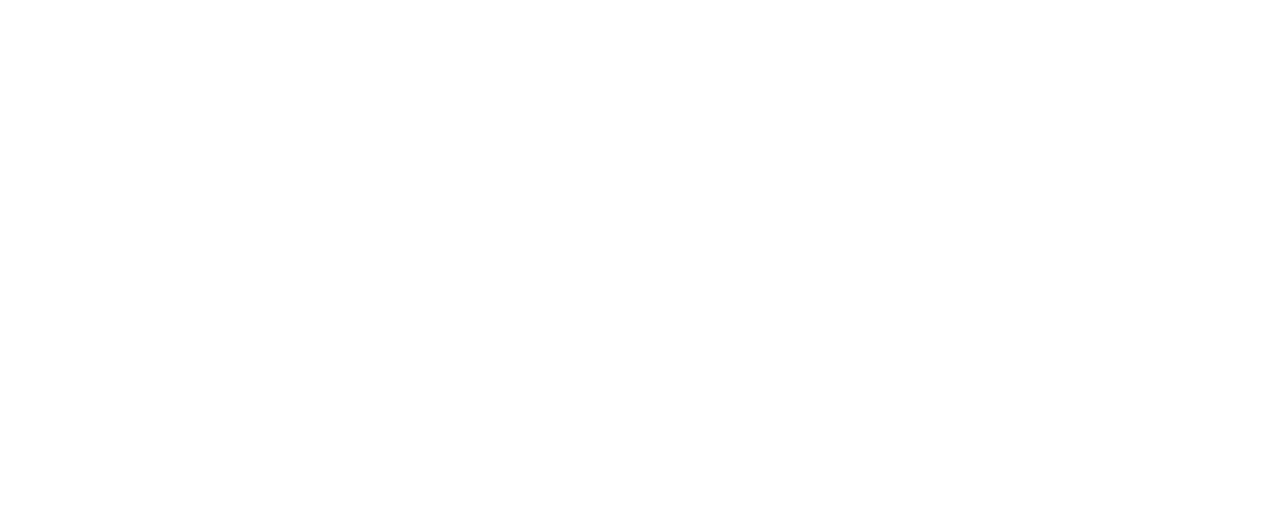
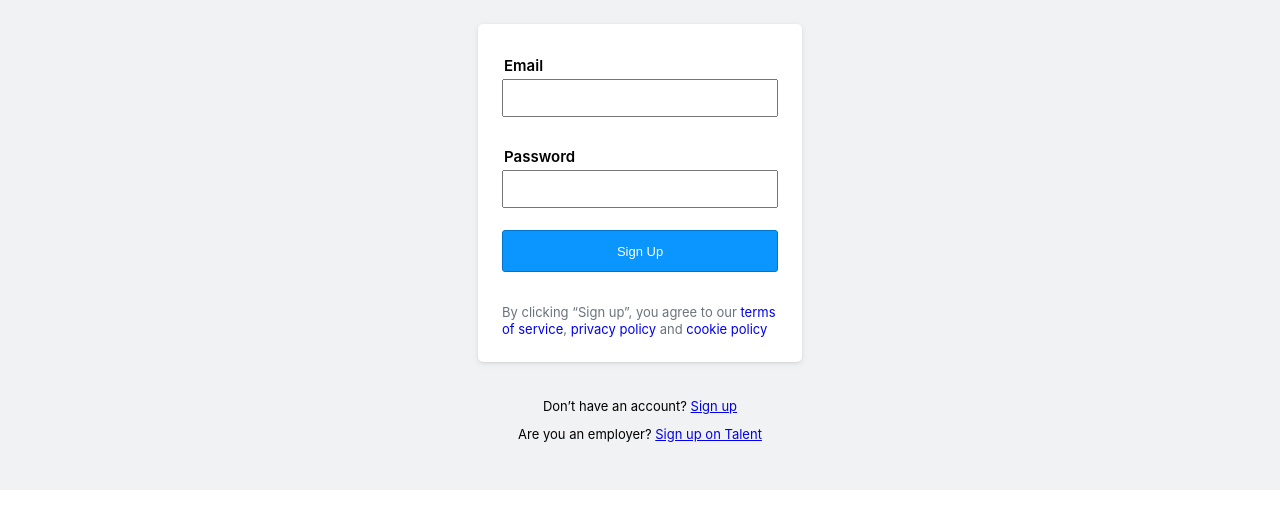
Before and after one commit to codestates-seb/seb41_pre_021, a React (Create React App) app in the folder client/stack/: page /login in a window 1280 px wide. Before the commit this address had no page. Shown: the top 528 px of the page. Built offline with nearby package versions, Linux system fonts and the light colour scheme; a web font is replaced by a local one.

Commit message:
[FE] feat:login 완성

```diff
--- a/client/stack/package.json
+++ b/client/stack/package.json
@@ -8,7 +8,9 @@
     "@testing-library/react": "^13.4.0",
     "@testing-library/user-event": "^13.5.0",
     "axios": "^1.2.1",
+    "jwt-decode": "^3.1.2",
     "react": "^18.2.0",
+    "react-cookie": "^4.1.1",
     "react-dom": "^18.2.0",
     "react-redux": "^8.0.5",
     "react-router-dom": "^6.6.0",
--- a/client/stack/src/Router.js
+++ b/client/stack/src/Router.js
@@ -4,6 +4,7 @@
 import Tags from './pages/Tags';
 import Users from './pages/Users';
 import SignUp from './pages/SignUp';
+import Login from './pages/Login';
 
 const Router = () => {
   // 로그인 기능 구현 후, isLoggedIn 상태로 조건부 라우팅 해야 함.
@@ -14,6 +15,7 @@
       <Route path="/tags" element={<Tags />} />
       <Route path="/users" element={<Users />} />
       <Route path="/signup" element={<SignUp />} />
+      <Route path="/login" element={<Login />} />
     </Routes>
   );
 };
--- /dev/null
+++ b/client/stack/src/components/LoginForm.js
@@ -0,0 +1,192 @@
+import styled from 'styled-components';
+import { useState } from 'react';
+import { useNavigate } from 'react-router-dom';
+import axios from 'axios';
+import jwt_decode from 'jwt-decode';
+import { setCookie } from '../util/cookie';
+
+const LoginForm = () => {
+  const [textInput, setTextInput] = useState({
+    email: '',
+    password: '',
+  });
+
+  const { email, password } = textInput;
+
+  const handleInputChange = (e) => {
+    setTextInput({ ...textInput, [e.target.name]: e.target.value });
+  };
+
+  const validateData = () => {
+    validateEmail();
+    validatePassword();
+  };
+
+  const navigate = useNavigate();
+  const handleSubmitClick = async () => {
+    validateData();
+    if (isEmailValid && isPasswordValid) {
+      try {
+        const response = await axios.post('https://hyeon-dong.site/login', {
+          username: email,
+          password,
+        });
+        const userJwt = await response.headers.get('Authorization');
+        const decodedJwt = jwt_decode(userJwt);
+        setCookie('userJwt', userJwt);
+        localStorage.setItem('memberId', JSON.stringify(decodedJwt.memberId));
+        localStorage.setItem('username', JSON.stringify(decodedJwt.username));
+        alert('Logged In!');
+        navigate('/');
+        return response;
+      } catch (err) {
+        console.error(err);
+      }
+    }
+  };
+
+  const [isEmailValid, setIsEmailValid] = useState(false);
+  const [isPasswordValid, setIsPasswordValid] = useState(false);
+  const [emailNotice, setEmailNotice] = useState('');
+  const [passwordNotice, setPasswordNotice] = useState('');
+
+  // 이메일 유효성 검사
+  const validateEmail = () => {
+    if (email.length !== 0) {
+      setIsEmailValid(true);
+      setEmailNotice('');
+    } else {
+      setIsEmailValid(false);
+      setEmailNotice(`Email cannot be empty.`);
+    }
+  };
+
+  // 비밀번호 유효성 검사
+  const validatePassword = () => {
+    if (password.length !== 0) {
+      setIsPasswordValid(true);
+      setPasswordNotice('');
+    } else {
+      setIsPasswordValid(false);
+      setPasswordNotice('Passwords cannot be empty.');
+    }
+  };
+
+  return (
+    <SignUpFormContainer>
+      <SignUpInputWrapper>
+        <SignUpFormLabel htmlFor="email_input">Email</SignUpFormLabel>
+        <SignUpFormInput
+          type="email"
+          id="email_input"
+          name="email"
+          onChange={(e) => {
+            handleInputChange(e);
+          }}
+        />
+        <SignUpFormNotice>{emailNotice}</SignUpFormNotice>
+      </SignUpInputWrapper>
+      <SignUpInputWrapper>
+        <SignUpFormLabel htmlFor="password_input">Password</SignUpFormLabel>
+        <SignUpFormInput
+          type="password"
+          id="password_input"
+          name="password"
+          onChange={(e) => {
+            handleInputChange(e);
+          }}
+        />
+        <SignUpFormNotice>{passwordNotice}</SignUpFormNotice>
+      </SignUpInputWrapper>
+      <SignUpButtonWrapper>
+        <SignUpFormButton type="button" onClick={handleSubmitClick}>
+          Sign Up
+        </SignUpFormButton>
+        <SignUpFormParagraph>
+          <p>
+            By clicking “Sign up”, you agree to our{' '}
+            <a href="https://stackoverflow.com/legal/terms-of-service/public">
+              terms of service
+            </a>
+            ,{' '}
+            <a href="https://stackoverflow.com/legal/privacy-policy">
+              privacy policy{' '}
+            </a>
+            and{' '}
+            <a href="https://stackoverflow.com/legal/cookie-policy">
+              cookie policy
+            </a>
+          </p>
+        </SignUpFormParagraph>
+      </SignUpButtonWrapper>
+    </SignUpFormContainer>
+  );
+};
+
+const SignUpFormContainer = styled.div`
+  display: flex;
+  flex-direction: column;
+  background-color: white;
+  width: 324px;
+  margin-bottom: 24px;
+  padding: 24px;
+  box-shadow: var(--bs-sm);
+  border-radius: 5px;
+  box-sizing: border-box;
+`;
+
+const SignUpInputWrapper = styled.div`
+  display: flex;
+  flex-direction: column;
+  margin: 6px 0;
+`;
+
+const SignUpFormLabel = styled.label`
+  font-size: 15px;
+  font-weight: 600;
+  padding: 0 2px;
+  margin: 2px 0;
+`;
+
+const SignUpFormInput = styled.input`
+  width: 268px;
+  height: 32px;
+  margin: 2px 0;
+  font-size: 13px;
+  line-height: 17px;
+`;
+
+const SignUpFormNotice = styled.p`
+  font-size: 12px;
+  color: var(--red);
+  margin: 2px 0;
+`;
+
+const SignUpButtonWrapper = styled.div`
+  width: 100%;
+`;
+
+const SignUpFormButton = styled.button`
+  width: 100%;
+  height: 42px;
+  background-color: var(--blue-500);
+  color: white;
+  font-size: 13px;
+  border-radius: 3px;
+  border: solid 1px var(--blue-600);
+`;
+
+const SignUpFormParagraph = styled.div`
+  margin-top: 32px;
+  p {
+    font-size: 13px;
+    line-height: 17px;
+    color: rgb(106, 115, 124);
+  }
+  a {
+    text-decoration-color: rgb(0, 116, 204);
+    text-decoration-line: none;
+  }
+`;
+
+export default LoginForm;
--- /dev/null
+++ b/client/stack/src/pages/Login.js
@@ -0,0 +1,41 @@
+import LoginForm from '../components/LoginForm';
+
+import styled from 'styled-components';
+
+const Login = () => {
+  return (
+    <LoginContainer>
+      <Section>
+        <LoginForm />
+        <p>
+          Don’t have an account? <a href="/signup">Sign up</a>
+        </p>
+        <p>
+          Are you an employer? <a href="/signup">Sign up on Talent</a>
+        </p>
+      </Section>
+    </LoginContainer>
+  );
+};
+
+const LoginContainer = styled.div`
+  display: flex;
+  justify-content: center;
+  align-items: center;
+  padding: 24px;
+  background-color: var(--black-050);
+`;
+
+const Section = styled.div`
+  display: flex;
+  flex-direction: column;
+  justify-content: center;
+  align-items: center;
+  margin-bottom: 24px;
+  p {
+    font-size: 13px;
+    margin-top: 12px;
+  }
+`;
+
+export default Login;
--- /dev/null
+++ b/client/stack/src/util/cookie.js
@@ -0,0 +1,11 @@
+import { Cookies } from 'react-cookie';
+
+const cookie = new Cookies();
+
+export const setCookie = (name, value) => {
+  return cookie.set(name, value);
+};
+
+export const removeCookie = () => {
+  return cookie.remove('token');
+};
```
Also changed, not shown: 1 other file (tests, documents, lock files or other folders).
